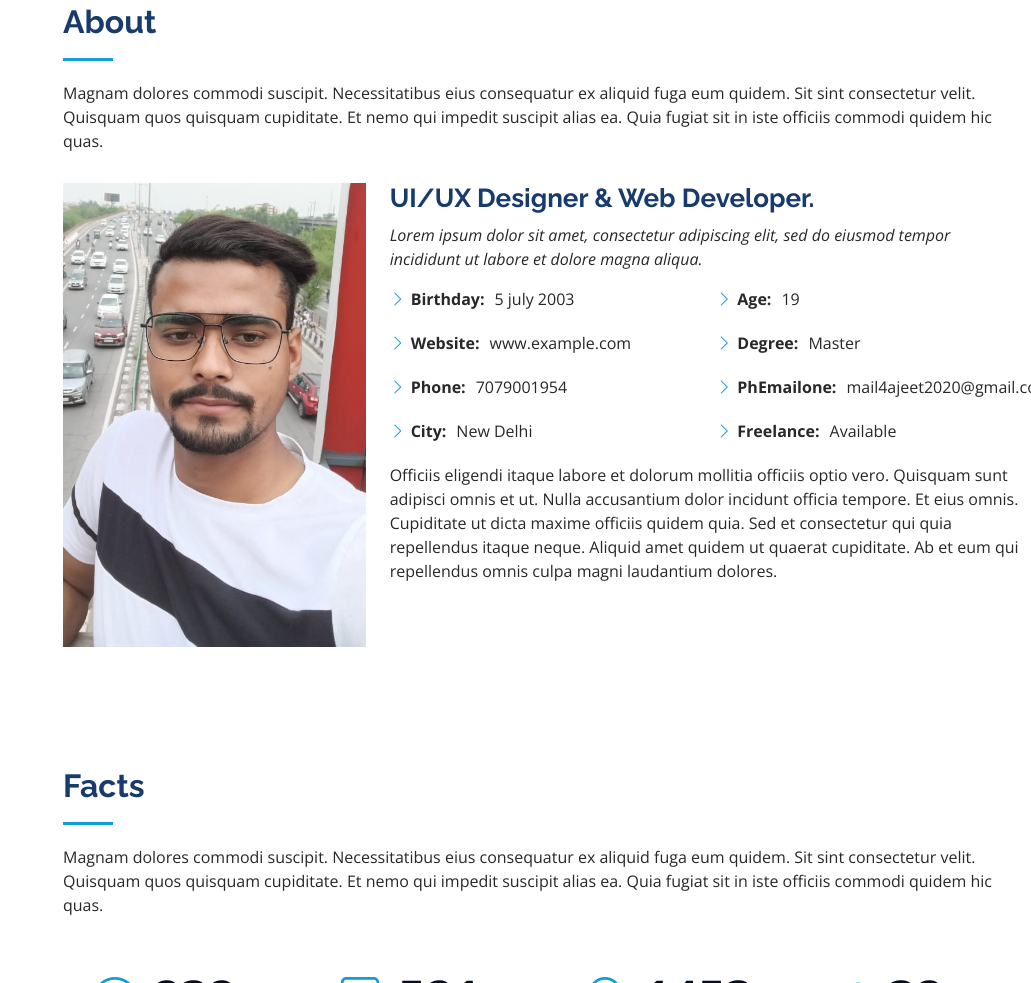
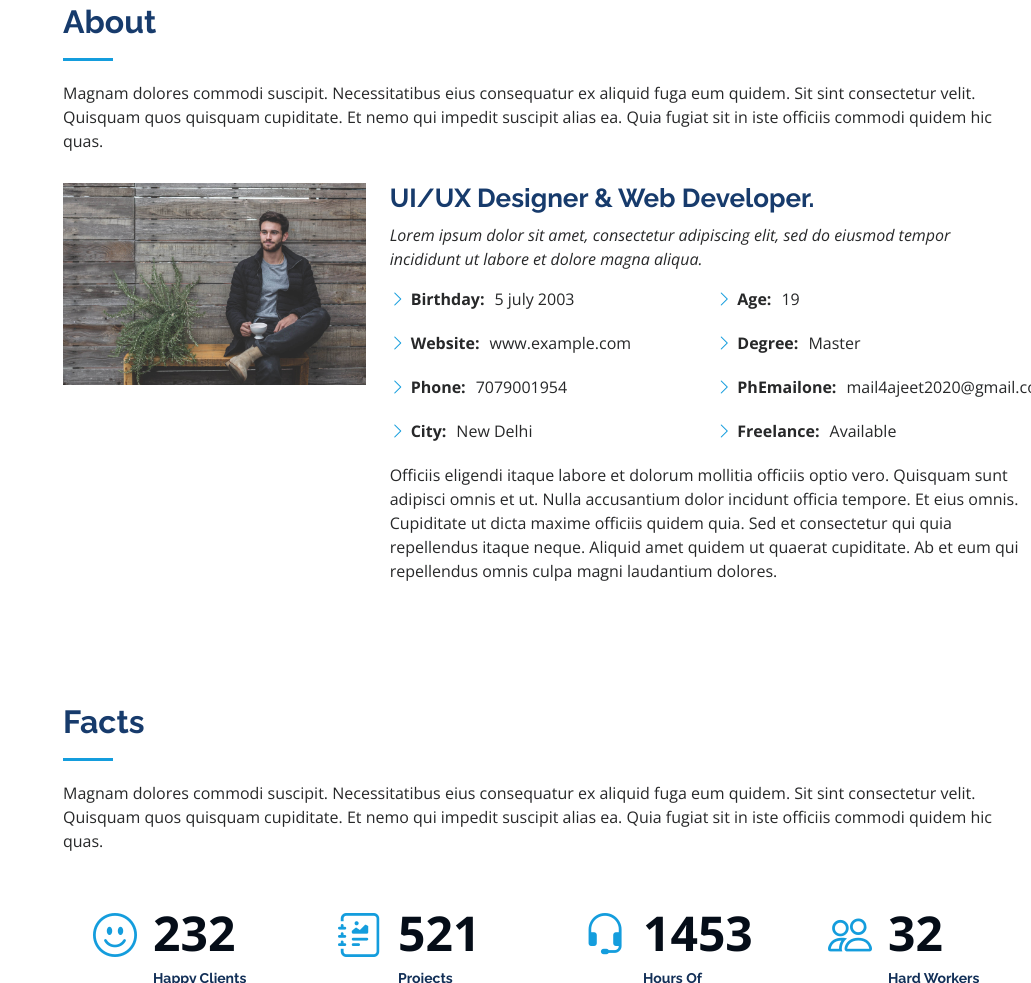
Before and after one commit to ajeet7079/profile, a plain HTML site: page index.html in a window 1280 px wide. Shown: the part 857-1840 px from the top of the page, without its empty margins (249-1280 px from the left). Drawn offline with nearby package versions, Linux system fonts and the light colour scheme.

Commit message:
tyujmkkjj

```diff
--- a/index.html
+++ b/index.html
@@ -90,7 +90,7 @@
 
         <div class="row">
           <div class="col-lg-4" data-aos="fade-right">
-            <img src="assets/img/ajeetk.jpg.jpeg" class="img-fluid" alt="">
+            <img src="assets/img/hero-bg.jpg" class="img-fluid" alt="">
           </div>
           <div class="col-lg-8 pt-4 pt-lg-0 content" data-aos="fade-left">
             <h3>UI/UX Designer &amp; Web Developer.</h3>
```
